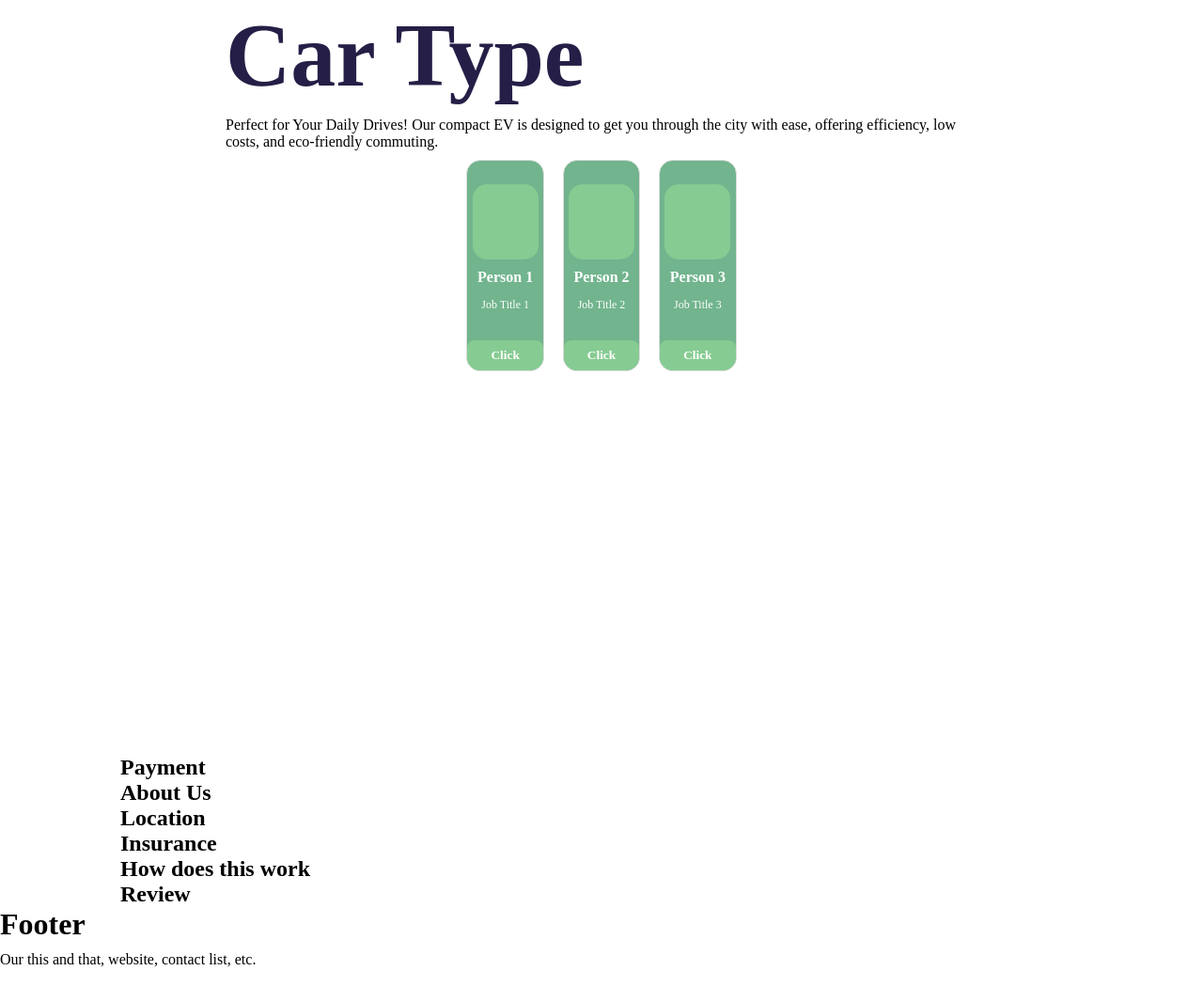
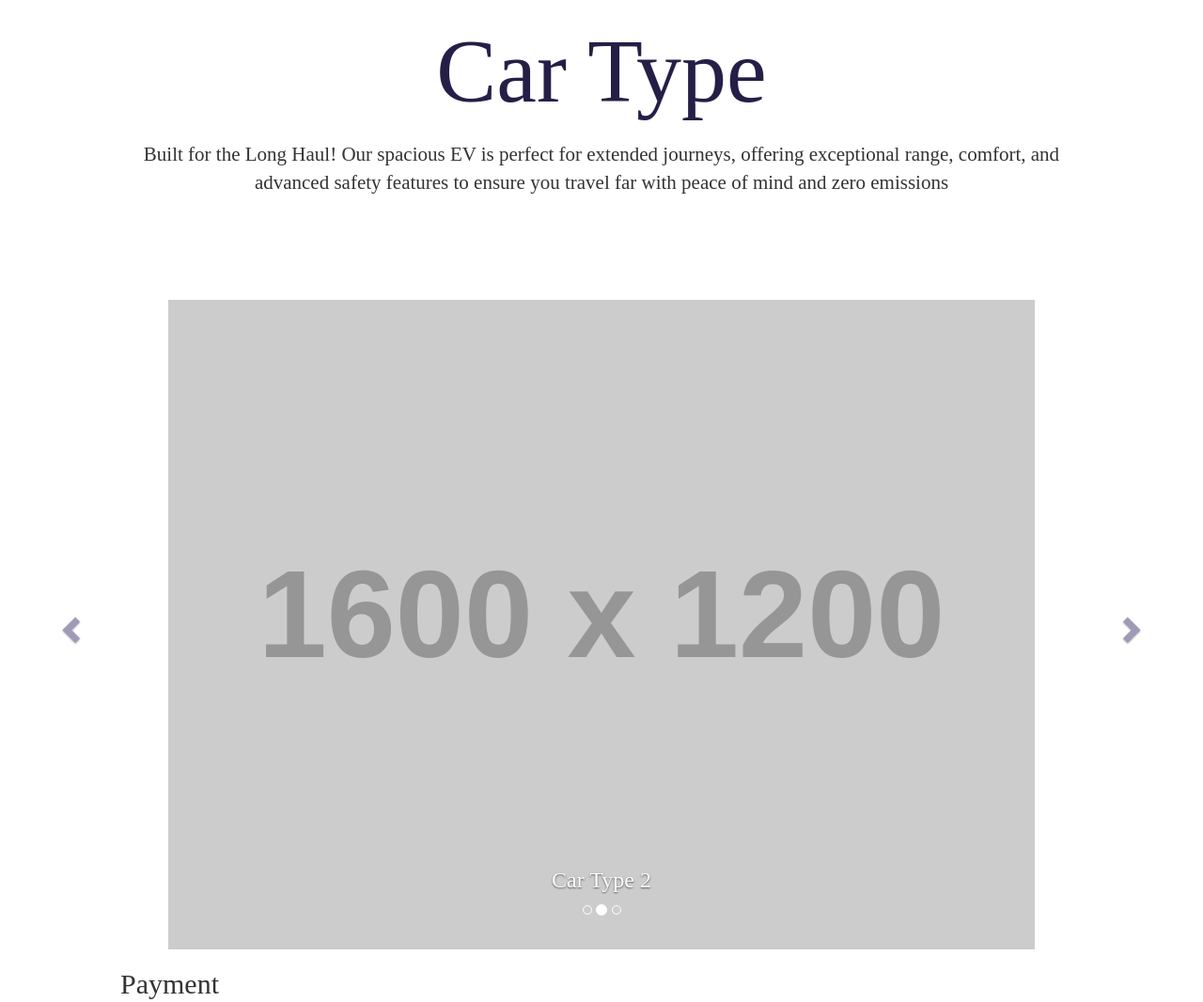
Before and after one commit to yoanadl/car-rental, a plain HTML site: page index.html in a window 1280 px wide. Shown: the part 847-1913 px from the top of the page at 94% size. Before the commit the page ends 1877 px from the top, so only its background shows below. Drawn offline with nearby package versions, Linux system fonts and the light colour scheme; placeholder pictures from the web are drawn by us; a web font is replaced by a local one.

Commit message:
fix carousel and controls

```diff
--- a/index.html
+++ b/index.html
@@ -4,6 +4,11 @@
 <head>
     <meta charset="UTF-8">
     <meta name="viewport" content="width=device-width, initial-scale=1.0">
+    <link rel="stylesheet" href="https://maxcdn.bootstrapcdn.com/bootstrap/3.4.1/css/bootstrap.min.css">
+    <script src="https://ajax.googleapis.com/ajax/libs/jquery/3.7.1/jquery.min.js"></script>
+    <script src="https://maxcdn.bootstrapcdn.com/bootstrap/3.4.1/js/bootstrap.min.js"></script>
+
+
     <title>AZoom Car Rental</title>
     <link rel="stylesheet" href="./style.css">
 </head>
@@ -35,13 +40,37 @@
 
 
             <div class="car-type">
-                <div class="desc">
-                    <h1>Car Type</h1>
-                    <p>Perfect for Your Daily Drives! Our compact EV is designed to get you through the city with ease, offering efficiency, low costs, and eco-friendly commuting.</p>
+                <h1>Car Type</h1>
+
+                <p id="cardDescription"> </p>
+
+                <div id="myCarousel" class="carousel slide">
+                    <!-- Indicators -->
+                    <ol class="carousel-indicators">
+                        <li class="item1 active"></li>
+                        <li class="item2"></li>
+                        <li class="item3"></li>
+                    </ol>
+
+                    <!-- Wrapper for slides -->
+                    <div class="carousel-inner" role="listbox">
+                        <!-- Carousel items will be generated here -->
+                    </div>
+
+                    <!-- Left and right controls -->
+                    <a class="left carousel-control" href="#myCarousel" role="button">
+                        <span class="glyphicon glyphicon-chevron-left" aria-hidden="true"></span>
+                        <span class="sr-only">Previous</span>
+                    </a>
+
+                    <a class="right carousel-control" href="#myCarousel" role="button">
+                        <span class="glyphicon glyphicon-chevron-right" aria-hidden="true"></span>
+                        <span class="sr-only">Next</span>
+                    </a>
                 </div>
 
-                <!-- Card container for people -->
-                <div id="cardContainer" class="card-container"></div>
+
+
             </div>
 
             <h2>Payment</h2>
--- a/index.js
+++ b/index.js
@@ -28,9 +28,11 @@ window.addEventListener("scroll", function() {
 
 
 
+$(document).ready(function() {
+    // Activate Carousel
+    $("#myCarousel").carousel();
 
-
-$(document).ready(function() {
+    // Generate carousel items dynamically from the cars array
     const cars = [
         {
             name: "Car Type 1",
@@ -49,59 +51,65 @@ $(document).ready(function() {
         }
     ];
 
-    const cardDescription = document.getElementById('cardDescription');
-    const carouselInner = document.getElementById('carouselInner');
-    const carouselIndicators = document.getElementById('carouselIndicators');
+    // Reference to the carousel inner div
+    const carouselInner = $(".carousel-inner");
+    const cardDescription = document.getElementById("cardDescription");
 
+    // Loop through each car and create an item for the carousel
     cars.forEach((car, index) => {
-        const itemDiv = document.createElement('div');
-        itemDiv.classList.add('item');
-        if (index === 0) itemDiv.classList.add('active');
+        const isActive = index === 0 ? ' active' : ''; // Set the first item as active
 
-        // Create image URL for each car
         const imageUrl = `https://via.placeholder.com/1600x1200?text=${encodeURIComponent(car.name)}`;
-        console.log('Car 3 Name:', cars[2].name);
 
-
-        itemDiv.innerHTML = `
-            <div class="card">
-                <div class="img">
-                    <img src="${imageUrl}" alt="${car.name}">
+        const itemHtml = `
+            <div class="item${isActive}">
+                    <img src="${imageUrl}" alt="${car.name}" >
+                    <div class="carousel-caption">
+                    <h3>${car.name}</h3>
                 </div>
-                <span>${car.name}</span>
-                <p class="job">${car.type}</p>
-                <button>Book Now</button>
             </div>
         `;
 
-        carouselInner.appendChild(itemDiv);
+        carouselInner.append(itemHtml);
 
-        const indicator = document.createElement('li');
-        indicator.setAttribute('data-target', '#cardCarousel');
-        indicator.setAttribute('data-slide-to', index);
-        if (index === 0) {
-            indicator.classList.add('active');
+        if (isActive) {
             cardDescription.textContent = car.msg;
         }
-
-        carouselIndicators.appendChild(indicator);
     });
 
-    $('#cardCarousel').on('slide.bs.carousel', function (event) {
-        const nextIndex = $(event.relatedTarget).index();
-        const nextCar = cars[nextIndex];
-        cardDescription.textContent = nextCar.msg;
+    function updateDescription() {
+        const activeIndex = $(".carousel-inner .item.active").index(); // Get index of active item
+        cardDescription.textContent = cars[activeIndex].msg; // Update the message
+    }
+
+    // Initial description update
+    updateDescription();
+
+    // Update description on carousel slide change
+    $('#myCarousel').on('slid.bs.carousel', function() {
+        updateDescription(); // Call the update function
     });
 
-    $("#cardCarousel").carousel();
 
+
+    // Enable Carousel Indicators
+    $(".item1").click(function() {
+        $("#myCarousel").carousel(0);
+    });
+    $(".item2").click(function() {
+        $("#myCarousel").carousel(1);
+    });
+    $(".item3").click(function() {
+        $("#myCarousel").carousel(2);
+    });
+
+    // Enable Carousel Controls
     $(".left").click(function(event) {
         event.preventDefault();
-        $("#cardCarousel").carousel("prev");
+        $("#myCarousel").carousel("prev");
     });
-
-    $(".right").click(function(event) {
+    $(".right").click(function() {
         event.preventDefault();
-        $("#cardCarousel").carousel("next");
+        $("#myCarousel").carousel("next");
     });
 });
--- a/style.css
+++ b/style.css
@@ -203,99 +203,47 @@ header nav a:first-child{
     color:#251F47;
 }
 
-.car-type {
-    max-width: 800px;
+#cardDescription{
+    min-height: calc(20vh);
+    max-width:max-content;
+    text-align: center;
+    font-size: 1.5em;
+    padding-bottom: 20px;
+}
+
+
+/* carousel */
+
+.carousel-inner > .item > img,
+.carousel-inner > .item > a > img {
+    width: 90%;
     margin: auto;
 }
 
-.card {
-    border: 1px solid #ddd;
-    border-radius: 5px;
-    text-align: center;
-    width: 100%;
-    margin: 0 auto;
-    overflow: hidden;
-    min-height: max-content;
+/* carousel arrow */
+
+.carousel-control {
+    position: absolute;
+    top: 50%;
+    transform: translateY(-50%);
+    width: 50px;
+    height: 50px;
+    border-radius: 50%;
+    color: #423772;
+    background: none;
+    border: none;
+
 }
 
-.img img {
-    width: 100%;
-    height: auto;
-    border-radius: 5px;
+.carousel-control.left,
+.carousel-control.right {
+    background: transparent !important; /* Force background to transparent */
 }
 
-.carousel-inner {
-    width: 100%; /* Ensure the inner carousel takes full width */
+.carousel-control.left {
+    left: -10vh;
 }
 
-.carousel-item {
-    display: flex; /* Make the items flexible */
-    justify-content: center; /* Center items */
-    align-items: center; /* Center vertically if needed */
+.carousel-control.right {
+    right: -10vh;
 }
-
-
-.card-container {
-    display: flex;
-    justify-content: space-between;
-    gap: 20px;
-}
-
-/* From Uiverse.io by alexmaracinaru */
-.card {
-    width: 90%;
-    height: 0%;
-    background: #71B48D;
-    border-radius: 15px;
-   }
-
-   .card .card-border-top {
-    width: 60%;
-    height: 3%;
-    background: #86CB92;
-    margin: auto;
-    border-radius: 0px 0px 15px 15px;
-   }
-
-   .card span {
-    font-weight: 600;
-    color: white;
-    text-align: center;
-    display: block;
-    padding-top: 10px;
-    font-size: 16px;
-   }
-
-   .card .job {
-    font-weight: 400;
-    color: white;
-    display: block;
-    text-align: center;
-    padding-top: 3px;
-    font-size: 12px;
-   }
-
-   .card .img {
-    width: 70px;
-    height: 80px;
-    background: #86CB92;
-    border-radius: 15px;
-    margin: auto;
-    margin-top: 25px;
-   }
-
-   .card button {
-    padding: 8px 25px;
-    display: block;
-    margin: auto;
-    border-radius: 8px;
-    border: none;
-    margin-top: 30px;
-    background: #86CB92;
-    color: white;
-    font-weight: 600;
-   }
-
-   /* .card button:hover {
-    background: #534bf3;
-   } */
```
